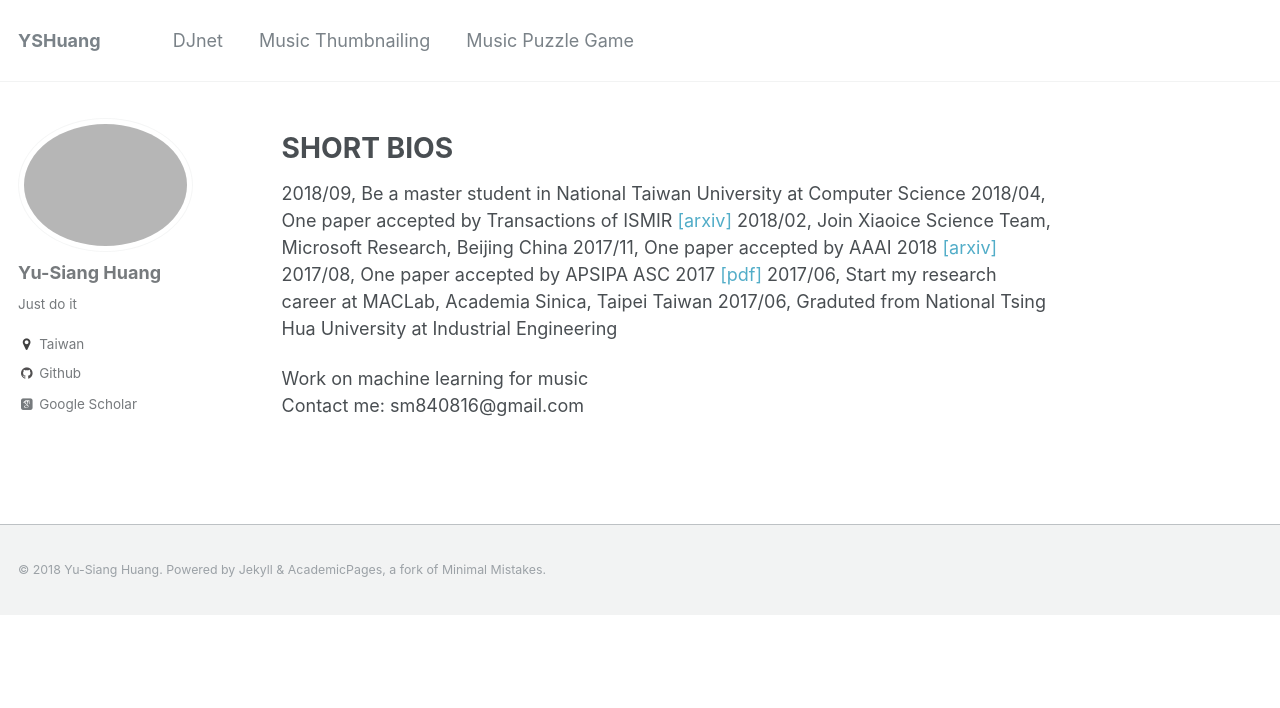
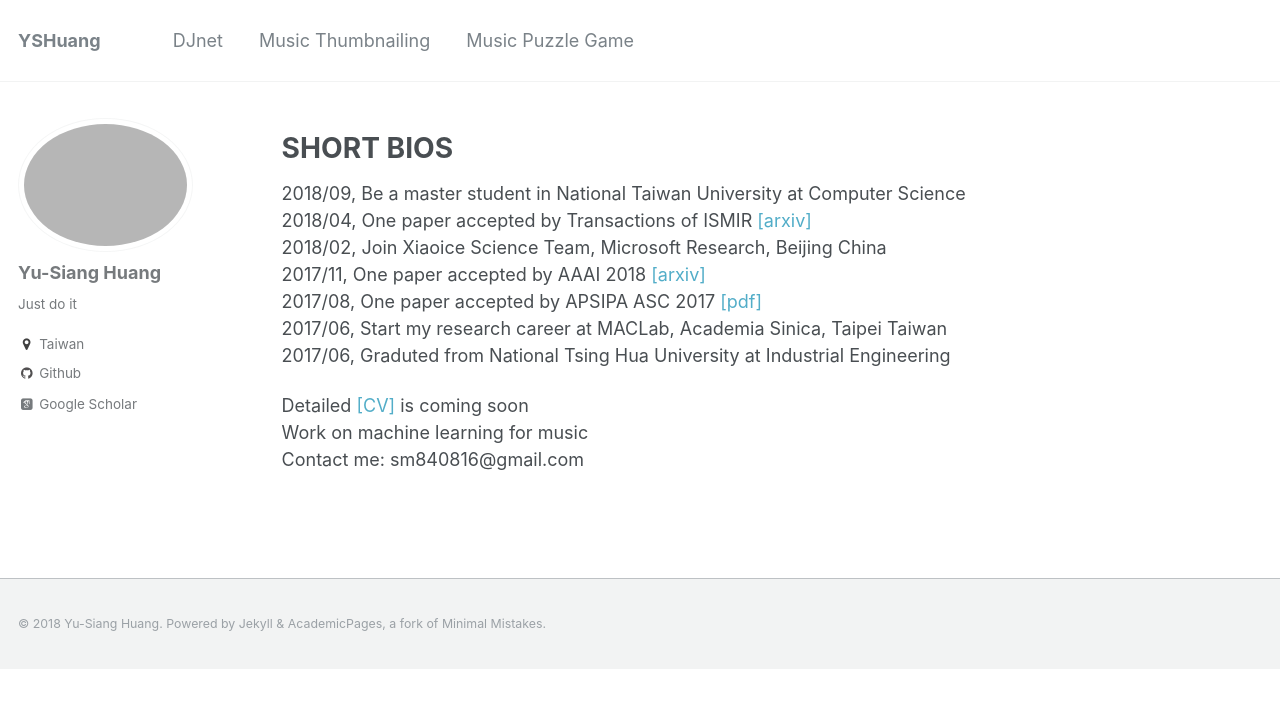
Before and after one commit to remyhuang/remyhuang.github.io, a Jekyll site: the page built from _pages/about.md, in a window 1280 px wide. Shown: the top 708 px of the page. Built offline with Jekyll 4.4.1, drawn with Linux system fonts in a browser that asks for light colours; some web fonts are replaced.

Commit message:
Update about.md

```diff
--- a/_pages/about.md
+++ b/_pages/about.md
@@ -11,13 +11,14 @@ redirect_from:
 
 SHORT BIOS
 =====
-2018/09, Be a master student in National Taiwan University at Computer Science
-2018/04, One paper accepted by Transactions of ISMIR [\[arxiv\]](https://arxiv.org/abs/1802.10495)
-2018/02, Join Xiaoice Science Team, Microsoft Research, Beijing China
-2017/11, One paper accepted by AAAI 2018 [\[arxiv\]](https://arxiv.org/abs/1709.04384)
-2017/08, One paper accepted by APSIPA ASC 2017 [\[pdf\]](https://remyhuang.github.io/files/huang17apsipa.pdf)
-2017/06, Start my research career at MACLab, Academia Sinica, Taipei Taiwan
-2017/06, Graduted from National Tsing Hua University at Industrial Engineering
+2018/09, Be a master student in National Taiwan University at Computer Science <br />
+2018/04, One paper accepted by Transactions of ISMIR [\[arxiv\]](https://arxiv.org/abs/1802.10495) <br />
+2018/02, Join Xiaoice Science Team, Microsoft Research, Beijing China <br />
+2017/11, One paper accepted by AAAI 2018 [\[arxiv\]](https://arxiv.org/abs/1709.04384) <br />
+2017/08, One paper accepted by APSIPA ASC 2017 [\[pdf\]](https://remyhuang.github.io/files/huang17apsipa.pdf) <br />
+2017/06, Start my research career at MACLab, Academia Sinica, Taipei Taiwan <br />
+2017/06, Graduted from National Tsing Hua University at Industrial Engineering <br />
 
-Work on machine learning for music<br />
+Detailed [\[CV\]](https://remyhuang.github.io) is coming soon <br />
+Work on machine learning for music <br />
 Contact me: sm840816@gmail.com
```
